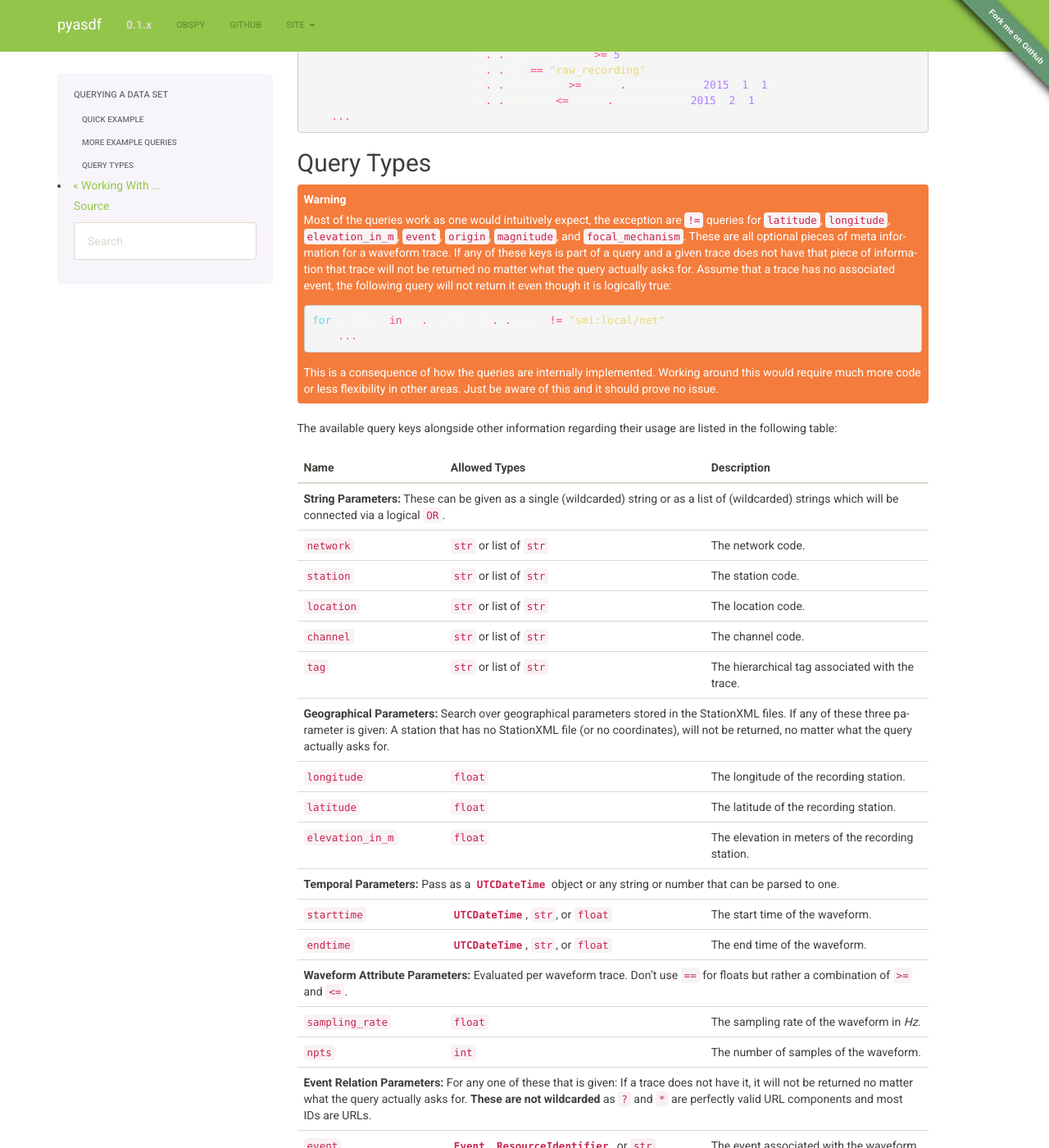
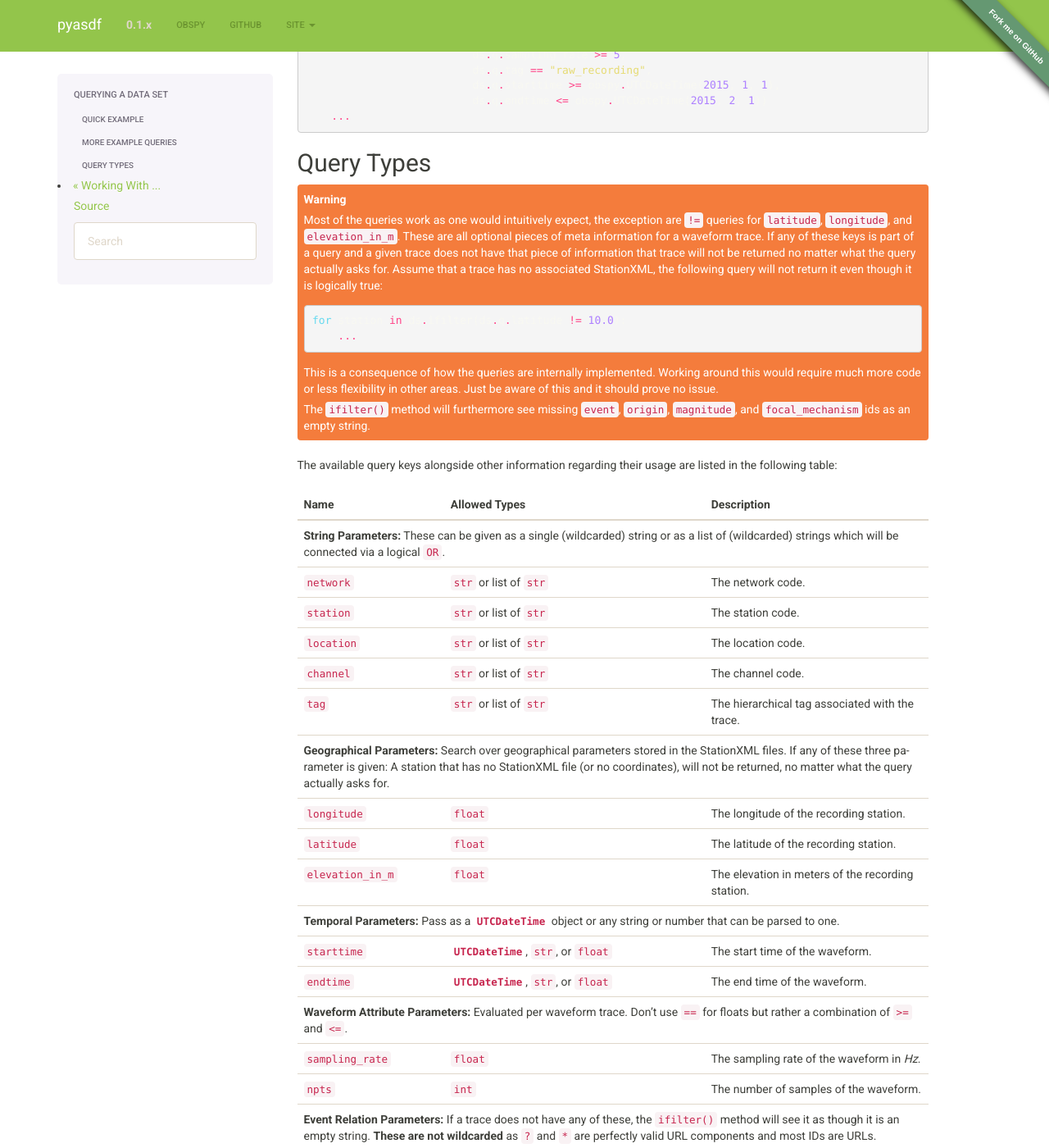
Before and after one commit to SeismicData/pyasdf, a Sphinx documentation site: the page built from doc/querying_data.rst, in a window 1280 px wide and 1400 px high, scrolled down 1522 px. Shown: the whole window at 82% size. Built offline with Sphinx 7.4.7, drawn with Linux system fonts in a browser that asks for light colours.

Commit message:
Changing how the ifilter() method deals with empty strings.

```diff
--- a/doc/querying_data.rst
+++ b/doc/querying_data.rst
@@ -119,22 +119,24 @@ Query Types
 .. warning::
 
     Most of the queries work as one would intuitively expect, the exception are
-    ``!=`` queries for ``latitude``, ``longitude``, ``elevation_in_m``,
-    ``event``, ``origin``, ``magnitude``, and ``focal_mechanism``. These are
-    all optional pieces of meta information for a waveform trace. If any of
-    these keys is part of a query and a given trace does not have that piece of
-    information that trace will not be returned no matter what the query
-    actually asks for. Assume that a trace has no associated event, the
-    following query will not return it even though it is logically true:
+    ``!=`` queries for ``latitude``, ``longitude``, and  ``elevation_in_m``.
+    These are all optional pieces of meta information for a waveform trace. If
+    any of these keys is part of a query and a given trace does not have that
+    piece of information that trace will not be returned no matter what the
+    query actually asks for. Assume that a trace has no associated StationXML,
+    the following query will not return it even though it is logically true:
 
     .. code-block:: python
 
-        for station in ds.ifilter(ds.q.event != "smi:local/net"):
+        for station in ds.ifilter(ds.q.latitude != 10.0):
             ...
 
     This is a consequence of how the queries are internally implemented.
     Working around this would require much more code or less flexibility in
     other areas. Just be aware of this and it should prove no issue.
+
+    The ``ifilter()`` method will furthermore see missing ``event``, ``origin``,
+    ``magnitude``, and ``focal_mechanism`` ids as an empty string.
 
 
 .. raw:: html
@@ -189,7 +191,7 @@ listed in the following table:
 | ``npts``            | ``int``                                                              | The number of samples of the waveform.                                            |
 +---------------------+----------------------------------------------------------------------+-----------------------------------------------------------------------------------+
 | **Event Relation Parameters:**                                                                                                                                                 |
-| For any one of these that is given: If a trace does not have it, it will not be returned no matter what the query actually asks for. **These are not wildcarded** as ``?`` and |
+| If a trace does not have any of these, the ``ifilter()`` method will see it as though it is an empty string. **These are not wildcarded** as ``?`` and                         |
 | ``*`` are perfectly valid URL components and most IDs are URLs.                                                                                                                |
 +---------------------+----------------------------------------------------------------------+-----------------------------------------------------------------------------------+
 | ``event``           | :class:`~obspy.core.event.Event`,                                    | The event associated with the waveform.                                           |
```
Also changed, not shown: 2 other files.
